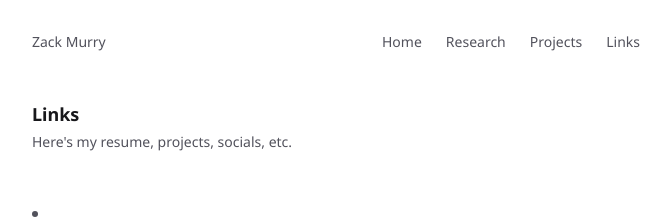
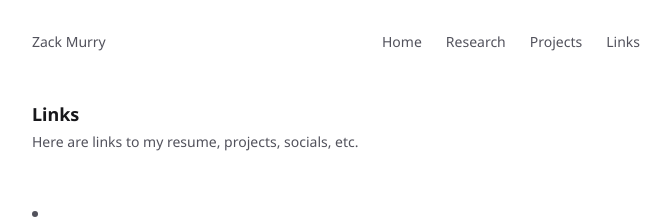
Before and after one commit to ZackMurry/website, a Next.js app: page /links in a window 1280 px wide. Shown: the top 222 px of the page, without its empty margins (304-975 px from the left). Built offline with nearby package versions, Linux system fonts and the light colour scheme.

Commit message:
Update links page

```diff
--- a/app/links/page.tsx
+++ b/app/links/page.tsx
@@ -20,7 +20,7 @@ const LinksPage = () => (
     <Header />
     <div className='grid gap-0'>
       <h1 className='text-zinc-900 font-bold text-lg'>Links</h1>
-      <h4 className='text-zinc-600 text-sm mt-1'>Here&apos;s my resume, projects, socials, etc.</h4>
+      <h4 className='text-zinc-600 text-sm mt-1'>Here are links to my resume, projects, socials, etc.</h4>
     </div>
     <article className='text-zinc-600 grid gap-4'>
       <ul className='grid gap-2 list-disc list-inside text-zinc-600'>
```
